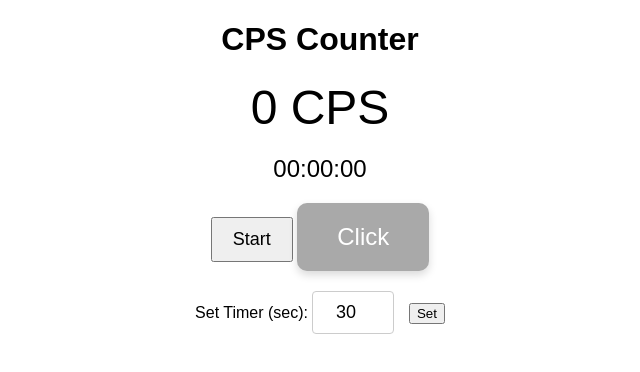
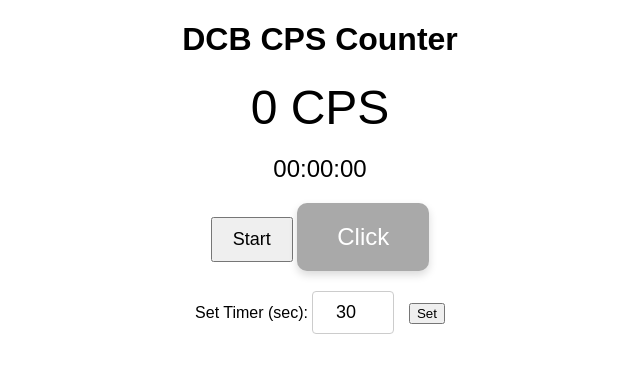
Before and after one commit to imSajjad174/cpstest, a plain HTML site: page index.html in a window 1280 px wide. Shown: the whole page, without its empty margins (320-960 px from the left). Drawn offline with Linux system fonts and the light colour scheme.

Commit message:
Update index.html

```diff
--- a/index.html
+++ b/index.html
@@ -52,7 +52,7 @@
   </style>
 </head>
 <body>
-  <h1>CPS Counter</h1>
+  <h1>DCB CPS Counter</h1>
   <div id="cpsCounter">0 CPS</div>
   <div id="timer">00:00:00</div>
   <button id="startButton">Start</button>
```
